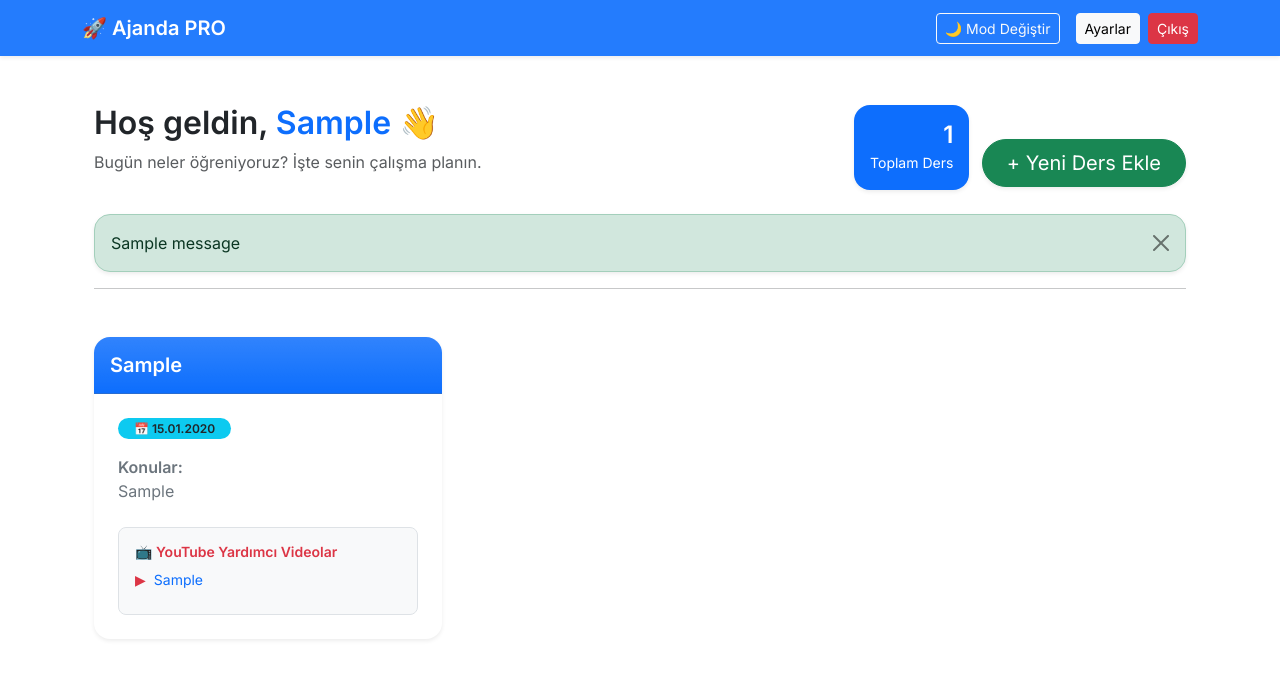
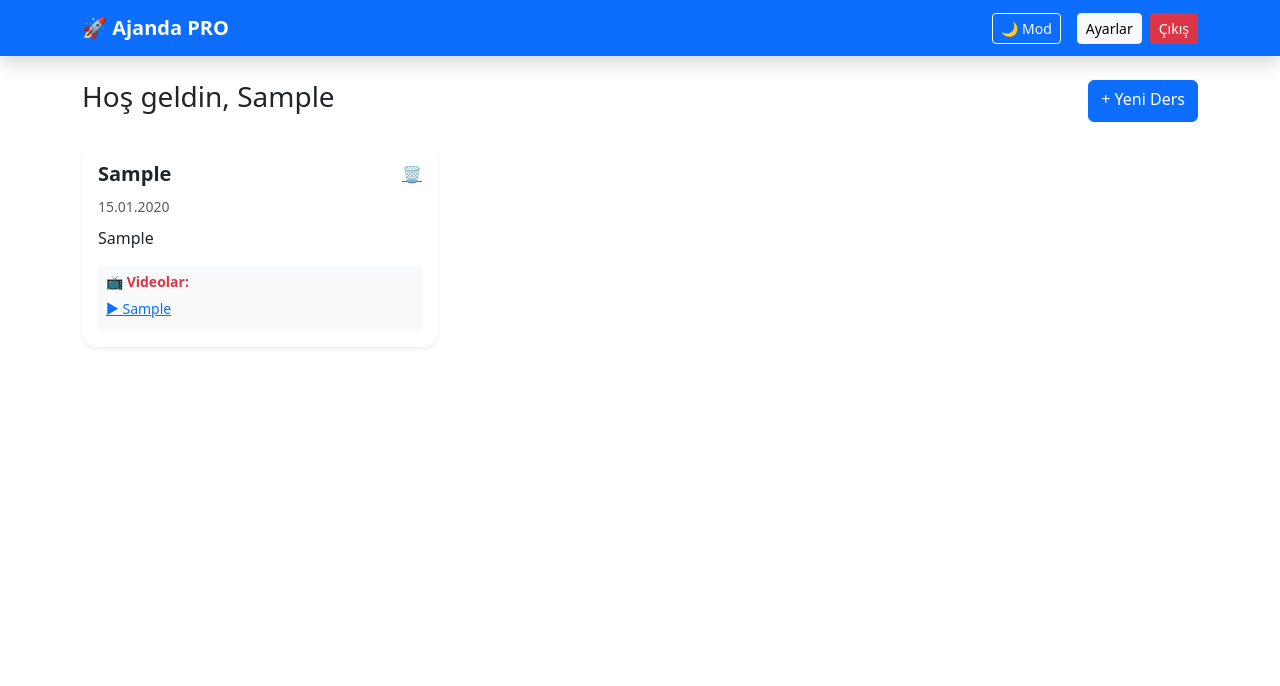
Before and after one commit to Faruk-D-Aydemir/ogrenci-ajandasi-saas, a Flask app: page / in a window 1280 px wide. Shown: the top 686 px of the page. Run offline with Flask 3, Linux system fonts and the light colour scheme; a user stored in the database is signed in; tables that the repository leaves empty hold one stand-in row (values such as "Sample post"); one stand-in notice (Sample message) is shown.

Commit message:
Nihai surum: Silme ve Videolar aktif

```diff
--- a/main.py
+++ b/main.py
@@ -8,13 +8,13 @@
 
 app = Flask(__name__)
 
-# --- KONFİGÜRASYON ---
+# --- AYARLAR ---
 uri = os.getenv('DATABASE_URL')
 if uri and uri.startswith("mysql://"):
     uri = uri.replace("mysql://", "mysql+pymysql://", 1)
 app.config['SQLALCHEMY_DATABASE_URI'] = uri or 'sqlite:///ajanda.db'
 app.config['SQLALCHEMY_TRACK_MODIFICATIONS'] = False
-app.config['SECRET_KEY'] = os.getenv('SECRET_KEY', 'cok-gizli-anahtar-99')
+app.config['SECRET_KEY'] = os.getenv('SECRET_KEY', 'dev-anahtar-77')
 
 db = SQLAlchemy(app)
 
@@ -36,19 +36,18 @@
     ders_adi = db.Column(db.String(100), nullable=False)
     tarih = db.Column(db.DateTime, default=datetime.utcnow)
     konular = db.Column(db.Text, nullable=False)
-    video_sonuc = db.Column(db.Text) # "Başlık:::Link|||Başlık:::Link" formatında saklar
+    video_sonuc = db.Column(db.Text)
     kullanici_id = db.Column(db.Integer, db.ForeignKey('kullanici.id'), nullable=False)
 
-# --- LOGIN AYARLARI ---
+# --- LOGIN ---
 login_manager = LoginManager(app)
 login_manager.login_view = 'giris'
-login_manager.login_message = "Lütfen önce giriş yapın."
 
 @login_manager.user_loader
 def load_user(user_id):
     return Kullanici.query.get(int(user_id))
 
-# --- YOUTUBE API FONKSİYONU (ZIRHLI) ---
+# --- YOUTUBE API ---
 def get_youtube_videos(query):
     api_key = os.getenv('YOUTUBE_API_KEY')
     if not api_key:
@@ -63,8 +62,7 @@
             video_id = item['id']['videoId']
             videos.append(f"{title}:::https://www.youtube.com/watch?v={video_id}")
         return "|||".join(videos)
-    except Exception as e:
-        print(f"YouTube Hatası: {e}")
+    except:
         return ""
 
 # --- ROTALAR ---
@@ -82,21 +80,27 @@
         konu = request.form.get('konular')
         tarih_str = request.form.get('tarih')
 
-        # Videoları çek
         videolar = get_youtube_videos(f"{ders} {konu}")
 
-        yeni_kayit = Kayit(
-            ders_adi=ders,
-            konular=konu,
+        yeni = Kayit(
+            ders_adi=ders, konular=konu,
             tarih=datetime.strptime(tarih_str, '%Y-%m-%d'),
-            video_sonuc=videolar,
-            kullanici_id=current_user.id
+            video_sonuc=videolar, kullanici_id=current_user.id
         )
-        db.session.add(yeni_kayit)
-        db.session.commit()
-        flash('Ders başarıyla eklendi ve videolar getirildi!', 'success')
+        db.session.add(yeni); db.session.commit()
+        flash('Ders ve videolar eklendi!', 'success')
         return redirect(url_for('index'))
     return render_template('form.html')
+
+@app.route('/sil/<int:id>')
+@login_required
+def sil(id):
+    kayit = Kayit.query.get_or_404(id)
+    if kayit.kullanici_id == current_user.id:
+        db.session.delete(kayit)
+        db.session.commit()
+        flash('Ders silindi.', 'warning')
+    return redirect(url_for('index'))
 
 @app.route('/ayarlar', methods=['GET', 'POST'])
 @login_required
@@ -114,29 +118,25 @@
         if user and user.check_password(request.form.get('parola')):
             login_user(user)
             return redirect(url_for('index'))
-        flash('E-posta veya şifre hatalı!', 'danger')
+        flash('Hatalı bilgiler!', 'danger')
     return render_template('giris.html')
 
 @app.route('/kayitol', methods=['GET', 'POST'])
 def kayitol():
     if request.method == 'POST':
         if Kullanici.query.filter_by(eposta=request.form.get('eposta')).first():
-            flash('Bu e-posta zaten kullanımda!', 'warning')
+            flash('E-posta kayıtlı!', 'warning')
         else:
             yeni = Kullanici(kullanici_adi=request.form.get('kullanici_adi'), eposta=request.form.get('eposta'))
             yeni.set_password(request.form.get('parola'))
             db.session.add(yeni); db.session.commit()
-            flash('Hesap oluşturuldu, giriş yapabilirsiniz.', 'success')
             return redirect(url_for('giris'))
     return render_template('kayitol.html')
 
 @app.route('/cikis')
-@login_required
 def cikis():
-    logout_user()
-    return redirect(url_for('giris'))
+    logout_user(); return redirect(url_for('giris'))
 
-# --- VERİTABANI OLUŞTURMA ---
 with app.app_context():
     db.create_all()
 
--- a/templates/base.html
+++ b/templates/base.html
@@ -3,50 +3,36 @@
 <head>
     <meta charset="UTF-8">
     <meta name="viewport" content="width=device-width, initial-scale=1.0">
-    <title>Öğrenci Ajandası Pro</title>
+    <title>Ajanda PRO</title>
     <link href="https://cdn.jsdelivr.net/npm/bootstrap@5.3.2/dist/css/bootstrap.min.css" rel="stylesheet">
-    <link href="https://fonts.googleapis.com/css2?family=Inter:wght@400;600&display=swap" rel="stylesheet">
     <style>
-        body { font-family: 'Inter', sans-serif; transition: background 0.3s; }
-        .card { border: none; border-radius: 15px; transition: transform 0.2s; }
-        .card:hover { transform: translateY(-5px); }
-        .navbar { backdrop-filter: blur(10px); background: rgba(13, 110, 253, 0.9) !important; }
+        .card { border-radius: 15px; border: none; }
+        .navbar { background: #0d6efd !important; }
     </style>
 </head>
 <body>
-    <nav class="navbar navbar-expand-lg navbar-dark sticky-top shadow-sm">
+    <nav class="navbar navbar-expand-lg navbar-dark shadow mb-4">
         <div class="container">
             <a class="navbar-brand fw-bold" href="/">🚀 Ajanda PRO</a>
             <div class="d-flex align-items-center">
-                <button class="btn btn-outline-light me-3 btn-sm" id="btnSwitch">
-                    🌙 Mod Değiştir
-                </button>
+                <button class="btn btn-sm btn-outline-light me-3" id="btnSwitch">🌙 Mod</button>
                 {% if current_user.is_authenticated %}
-                    <a href="/ayarlar" class="btn btn-light btn-sm me-2">Ayarlar</a>
-                    <a href="/cikis" class="btn btn-danger btn-sm">Çıkış</a>
+                <a href="/ayarlar" class="btn btn-sm btn-light me-2">Ayarlar</a>
+                <a href="/cikis" class="btn btn-sm btn-danger">Çıkış</a>
                 {% endif %}
             </div>
         </div>
     </nav>
-
-    <div class="container mt-4">
+    <div class="container">
         {% block content %}{% endblock %}
     </div>
-
     <script>
-        // Gece/Gündüz Modu Mantığı
         document.getElementById('btnSwitch').addEventListener('click', () => {
-            if (document.documentElement.getAttribute('data-bs-theme') == 'dark') {
-                document.documentElement.setAttribute('data-bs-theme', 'light');
-                localStorage.setItem('theme', 'light');
-            } else {
-                document.documentElement.setAttribute('data-bs-theme', 'dark');
-                localStorage.setItem('theme', 'dark');
-            }
+            const theme = document.documentElement.getAttribute('data-bs-theme') == 'dark' ? 'light' : 'dark';
+            document.documentElement.setAttribute('data-bs-theme', theme);
+            localStorage.setItem('theme', theme);
         });
-        // Sayfa yenilendiğinde tercihi hatırla
-        const savedTheme = localStorage.getItem('theme') || 'light';
-        document.documentElement.setAttribute('data-bs-theme', savedTheme);
+        document.documentElement.setAttribute('data-bs-theme', localStorage.getItem('theme') || 'light');
     </script>
 </body>
 </html>
--- a/templates/list.html
+++ b/templates/list.html
@@ -1,97 +1,34 @@
 {% extends "base.html" %}
-
 {% block content %}
-<div class="container py-4">
-    <div class="row mb-4 align-items-center">
-        <div class="col-md-6">
-            <h2 class="fw-bold">Hoş geldin, <span class="text-primary">{{ current_user.kullanici_adi }}</span> 👋</h2>
-            <p class="text-muted">Bugün neler öğreniyoruz? İşte senin çalışma planın.</p>
-        </div>
-        <div class="col-md-6 text-md-end">
-            <div class="d-inline-block bg-primary text-white p-3 rounded-4 shadow-sm me-2">
-                <h4 class="mb-0 fw-bold">{{ kayitlar|length }}</h4>
-                <small>Toplam Ders</small>
-            </div>
-            <a href="/ekle" class="btn btn-success btn-lg rounded-pill shadow-sm px-4">
-                <i class="fas fa-plus"></i> + Yeni Ders Ekle
-            </a>
-        </div>
+<div class="d-flex justify-content-between mb-4">
+    <h3>Hoş geldin, {{ current_user.kullanici_adi }}</h3>
+    <a href="/ekle" class="btn btn-primary">+ Yeni Ders</a>
 </div>
 
-    {% with messages = get_flashed_messages(with_categories=true) %}
-      {% if messages %}
-        {% for category, message in messages %}
-          <div class="alert alert-{{ category }} alert-dismissible fade show rounded-4 shadow-sm" role="alert">
-            {{ message }}
-            <button type="button" class="btn-close" data-bs-dismiss="alert" aria-label="Close"></button>
+<div class="row">
+    {% for kayit in kayitlar %}
+    <div class="col-md-4 mb-4">
+        <div class="card shadow-sm h-100">
+            <div class="card-body">
+                <div class="d-flex justify-content-between">
+                    <h5 class="fw-bold">{{ kayit.ders_adi }}</h5>
+                    <a href="{{ url_for('sil', id=kayit.id) }}" class="text-danger" onclick="return confirm('Silinsin mi?')">🗑️</a>
                 </div>
-        {% endfor %}
-      {% endif %}
-    {% endwith %}
-
-    <hr class="mb-5 opacity-25">
-
-    <div class="row">
-        {% if kayitlar %}
-            {% for kayit in kayitlar %}
-            <div class="col-md-6 col-lg-4 mb-4">
-                <div class="card h-100 shadow-sm border-0 rounded-4 overflow-hidden">
-                    <div class="card-header bg-primary bg-gradient py-3">
-                        <h5 class="card-title mb-0 text-white fw-bold">{{ kayit.ders_adi }}</h5>
-                    </div>
-                    <div class="card-body p-4">
-                        <div class="d-flex align-items-center mb-3">
-                            <span class="badge bg-info text-dark rounded-pill px-3">📅 {{ kayit.tarih.strftime('%d.%m.%Y') }}</span>
-                        </div>
-
-                        <p class="card-text text-secondary mb-4">
-                            <strong>Konular:</strong><br>
-                            {{ kayit.konular }}
-                        </p>
+                <small class="text-muted">{{ kayit.tarih.strftime('%d.%m.%Y') }}</small>
+                <p class="mt-2">{{ kayit.konular }}</p>
 
                 {% if kayit.video_sonuc %}
-                        <div class="video-section p-3 rounded-3 bg-light border border-dashed text-dark">
-                            <h6 class="small fw-bold text-danger mb-2">📺 YouTube Yardımcı Videolar</h6>
-                            <ul class="list-unstyled mb-0">
+                <div class="mt-3 p-2 bg-body-tertiary rounded">
+                    <h6 class="small fw-bold text-danger">📺 Videolar:</h6>
                     {% for video in kayit.video_sonuc.split('|||') %}
-                                    {% set v_data = video.split(':::') %}
-                                    <li class="mb-2">
-                                        <a href="{{ v_data[1] }}" target="_blank" class="text-decoration-none small d-flex align-items-center">
-                                            <span class="me-2 text-danger">▶</span>
-                                            <span class="text-truncate">{{ v_data[0] }}</span>
-                                        </a>
-                                    </li>
+                        {% set v = video.split(':::') %}
+                        <a href="{{ v[1] }}" target="_blank" class="d-block small mb-1">▶ {{ v[0] }}</a>
                     {% endfor %}
-                            </ul>
-                        </div>
-                        {% else %}
-                        <div class="alert alert-secondary py-2 px-3 small rounded-3 mb-0">
-                            🎥 Bu ders için video bulunamadı.
                 </div>
                 {% endif %}
             </div>
         </div>
     </div>
     {% endfor %}
-        {% else %}
-            <div class="col-12 text-center py-5">
-                <div class="mb-4">
-                    <img src="https://cdn-icons-png.flaticon.com/512/7486/7486744.png" width="100" class="opacity-50" alt="boş">
 </div>
-                <h4 class="text-muted">Henüz hiç ders eklememişsin!</h4>
-                <p class="text-muted mb-4">Derslerini ekleyerek sana özel YouTube videolarını yakalayabilirsin.</p>
-                <a href="/ekle" class="btn btn-primary rounded-pill px-5 shadow">Hemen Başla</a>
-            </div>
-        {% endif %}
-    </div>
-</div>
-
-<style>
-    /* Gece Modu Uyumlu Ekstra CSS */
-    [data-bs-theme="dark"] .card { background-color: #2b3035; border: 1px solid #373b3e; }
-    [data-bs-theme="dark"] .video-section { background-color: #1e2125 !important; color: #dee2e6 !important; border-color: #495057 !important; }
-    [data-bs-theme="dark"] .video-section a { color: #0dcaf0; }
-    .card { transition: all 0.3s ease; }
-    .card:hover { transform: translateY(-8px); box-shadow: 0 1rem 3rem rgba(0,0,0,.175)!important; }
-</style>
 {% endblock %}
```
Lines whose indentation alone changed are shown as unchanged.
